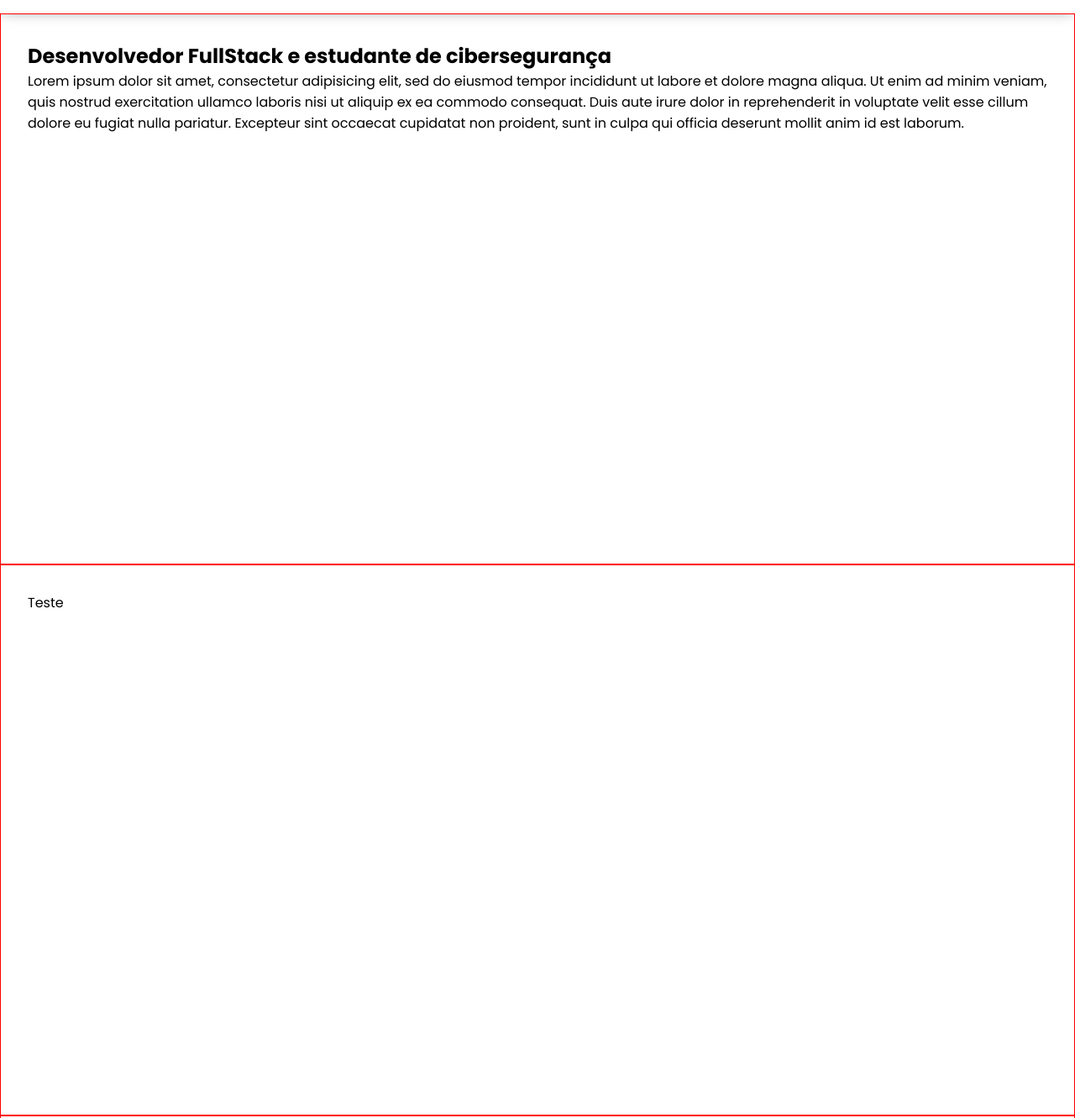
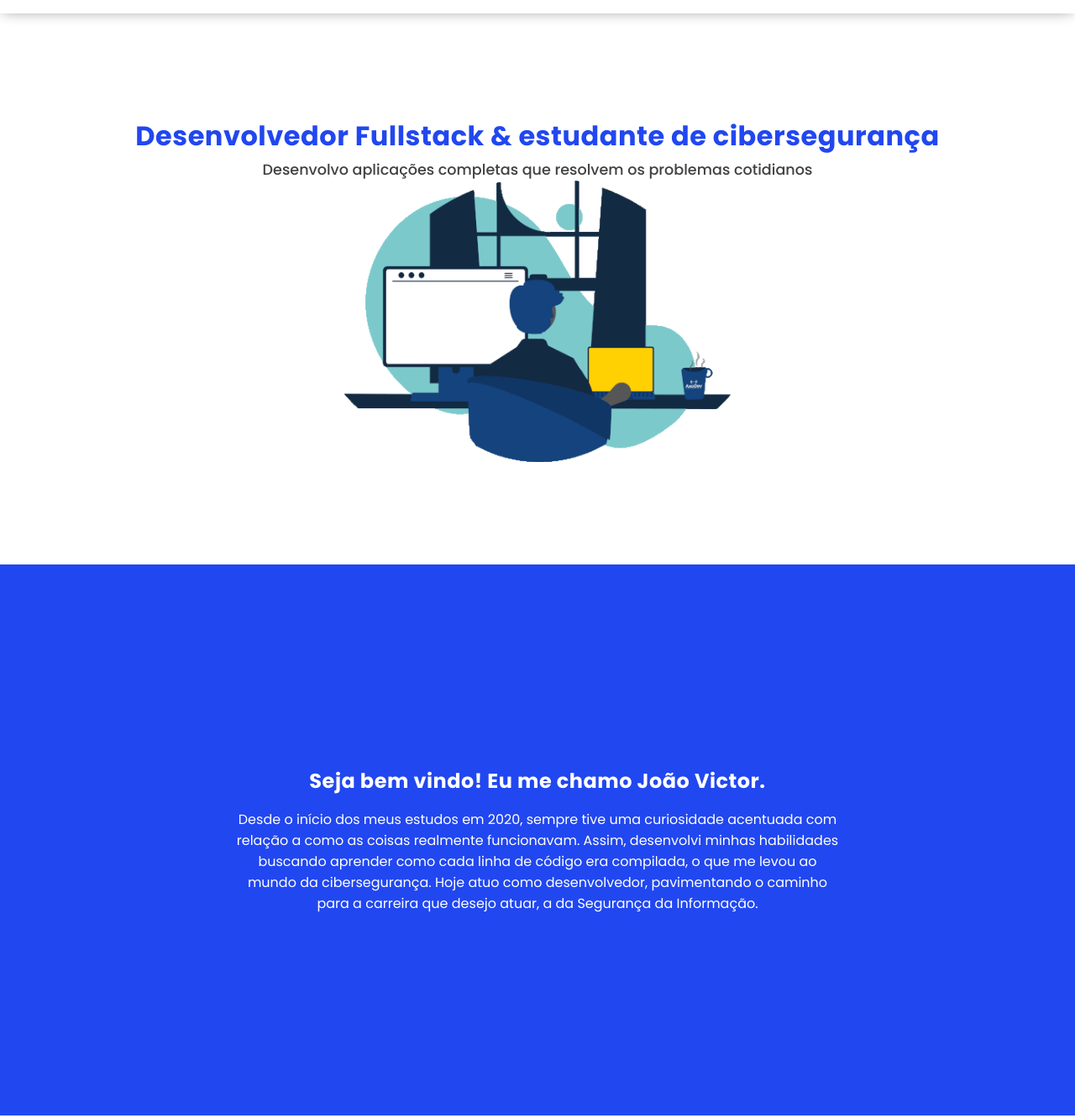
Before and after one commit to jvictor-sec/jvictor-sec.github.io, a plain HTML site: page index.html in a window 1280 px wide. Shown: the part 80-1411 px from the top of the page at 84% size. Drawn offline with Linux system fonts and the light colour scheme.

Commit message:
Término da homepage e início do desenvolvimento da sessão de sobre

```diff
--- a/css/style.css
+++ b/css/style.css
@@ -1,7 +1,7 @@
 :root {
   --primary-color: #2147F0;
   --text-primary-color: #0A0A0A;
-  --text-secondary-color: #262626;
+  --text-secondary-color: #414141;
   --bg-primary-color: #FFF;
 }
 
@@ -10,9 +10,14 @@
   padding: 0;
   box-sizing: border-box;
   font-family: 'Poppins', sans-serif;
+  /* background-color: var(--text-primary-color); */
 }
 
 .header-container {
+  /* position: fixed;
+  top: 0;
+  width: 100%;
+  background: white; */
   box-shadow: 0px 1px 15px -3px rgba(0,0,0,0.4);
 }
 
@@ -21,6 +26,7 @@
   justify-content: space-around;
   align-items: center;
   height: 12vh;
+  /* background-color: black; */
   /* border-bottom: 1px solid red; */
 }
 
@@ -42,7 +48,7 @@
 .menu-container li a {
   font-size: 1em;
   text-decoration: none;
-  color: var(--secondary-text-color);
+  color: var(--text-secondary-color);
   transition: 0.3s;
 }
 
@@ -69,10 +75,53 @@
 
 .section {
   min-height: 82vh;
-  padding: 2em;
-  border: 1px solid red;
+  padding: 2em 8em;
+  /* border: 1px solid red; */
+}
+
+.home-section {
+  display: flex;
+  flex-direction: column;
+  justify-content: center;
+  align-items: center;
+  /* text-align: center; */
+  /* border: 1px solid red; */
+}
+
+.home-section h2 {
+  font-size: 2em;
+  font-weight: 700;
+  letter-spacing: 0.5px;
+  color: var(--primary-color);
+}
+
+.home-section p {
+  font-size: 1.1em;
+  font-weight: 500;
+  margin-top: 0.2em;
+  color: var(--text-secondary-color)
 }
 
 .about-section {
+  display: flex;
+  flex-direction: column;
+  justify-content: center;
+  align-items: center;
+  text-align: center;
+  background-color: var(--primary-color);
+  /* border: 1px solid red; */
+}
 
+.about-section h2 {
+  font-size: 1.5em;
+  font-weight: 700;
+  letter-spacing: 0.5px;
+  color: var(--bg-primary-color);
 }
+
+.about-section p {
+  width: 70%;
+  margin-top: 1em;
+  font-size: 1em;
+  color: var(--bg-primary-color);
+}
--- a/index.html
+++ b/index.html
@@ -33,17 +33,20 @@
     </header>
 
     <main class="main-container">
-      <section class="about-section section">
-        <h2>Desenvolvedor FullStack e estudante de cibersegurança</h2>
+      <section class="home-section section">
+        <h2>Desenvolvedor Fullstack & estudante de cibersegurança</h2>
 
-        <p>Lorem ipsum dolor sit amet, consectetur adipisicing elit, sed do eiusmod tempor incididunt ut labore et dolore magna aliqua. Ut enim ad minim veniam, quis nostrud exercitation ullamco laboris nisi ut aliquip ex ea commodo consequat. Duis aute irure dolor in reprehenderit in voluptate velit esse cillum dolore eu fugiat nulla pariatur. Excepteur sint occaecat cupidatat non proident, sunt in culpa qui officia deserunt mollit anim id est laborum.</p>
+        <p>Desenvolvo aplicações completas que resolvem os problemas cotidianos</p>
+
+        <img src="./assets/images/develop-web.gif" alt="https://media.tenor.com/CeDk6XdCgOUAAAAi/develop-web.gif" width="45%">
       </section>
 
-      <section class="section">
-        Teste
+      <section class="about-section section">
+        <h2>Seja bem vindo! Eu me chamo João Victor.</h2>
+        <p>Desde o início dos meus estudos em 2020, sempre tive uma curiosidade acentuada com relação a como as coisas realmente funcionavam. Assim, desenvolvi minhas habilidades buscando aprender como cada linha de código era compilada, o que me levou ao mundo da cibersegurança. Hoje atuo como desenvolvedor, pavimentando o caminho para a carreira que desejo atuar, a da Segurança da Informação.</p>
       </section>
 
-      <section class="section">
+      <section class="skills-section section">
         Teste
       </section>
     </main>
```
